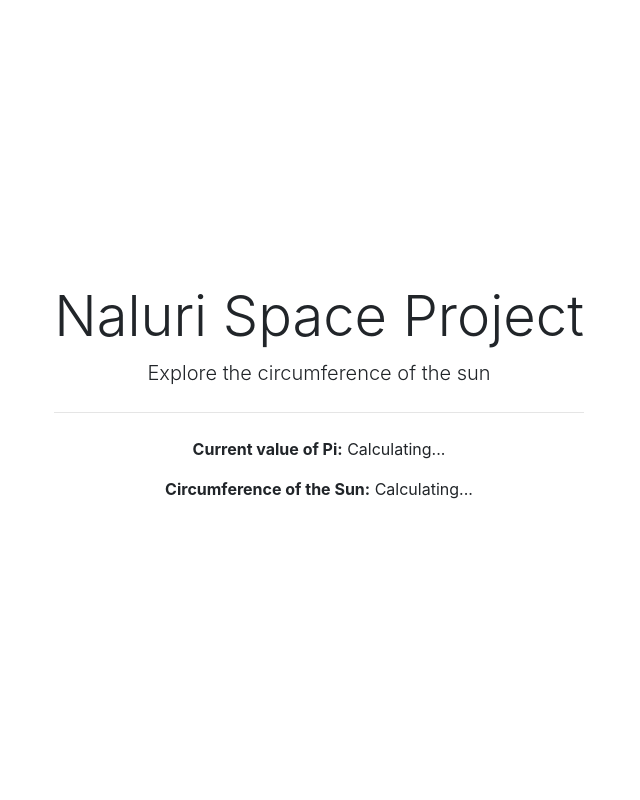
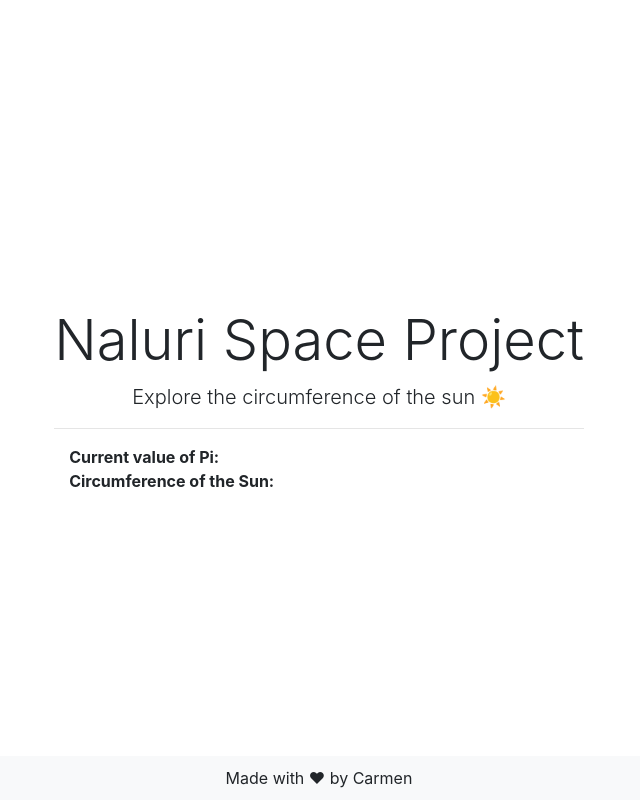
Before and after one commit to samcarmen/sun-circumference, a Django app: page / in a window 1280 px wide. Shown: the whole page, without its empty margins (321-961 px from the left). Run offline with Django 4.2, Linux system fonts and the light colour scheme; parts of the project's set-up code (start-up, migrations or seed data) failed here and were passed over; some libraries are stand-ins or nearby versions.

Commit message:
improve homepage

```diff
--- /dev/null
+++ b/pi_calculator/static/css/styles.css
@@ -0,0 +1,19 @@
+.break-word {
+    word-break: break-all;
+}
+
+footer {
+    background-color: #f8f9fa;  /* This is a light grey color */
+    padding: 10px 0;
+    position: absolute;
+    bottom: 0;
+    width: 100%;
+}
+
+body {
+    font-family: 'Raleway', sans-serif;
+}
+
+.no-wrap {
+    white-space: nowrap;
+}
--- a/pi_calculator/templates/homepage.html
+++ b/pi_calculator/templates/homepage.html
@@ -5,8 +5,10 @@
 <head>
     <meta charset="UTF-8">
     <link rel="icon" href="{% static "images/favicon.png" %}" type="image/x-icon">
+    <link rel="stylesheet" href="{% static 'css/styles.css' %}">
     <meta name="viewport" content="width=device-width, initial-scale=1.0">
     <title>Naluri Space Project</title>
+    <link href="https://fonts.googleapis.com/css2?family=Raleway:wght@400;700&display=swap" rel="stylesheet">
     <link rel="stylesheet" href="https://maxcdn.bootstrapcdn.com/bootstrap/4.5.2/css/bootstrap.min.css">
     <script src="https://ajax.googleapis.com/ajax/libs/jquery/3.5.1/jquery.min.js"></script>
     <script src="https://cdnjs.cloudflare.com/ajax/libs/popper.js/1.16.0/umd/popper.min.js"></script>
@@ -16,13 +18,26 @@
     <div class="container d-flex justify-content-center align-items-center vh-100">
         <div class="text-center">
             <h1 class="display-4">Naluri Space Project</h1>
-            <p class="lead">Explore the circumference of the sun</p>
-            <hr class="my-4">
-            <p><strong>Current value of Pi:</strong> <span id="pi-value">Calculating...</span></p>
-            <p><strong>Circumference of the Sun:</strong> <span id="circumference-value">Calculating...</span></p>
+            <p class="lead">Explore the circumference of the sun ☀️</p>
+            <hr class="my-7">
+            <div class="d-flex justify-content-between">
+                <div class="col-md-4 text-right no-wrap">
+                    <strong>Current value of Pi:</strong>
+                </div>
+                <div class="col-md-8 text-left">
+                    <span id="pi-value" class="break-word"></span>
+                </div>
+            </div>
+            <div class="d-flex justify-content-between">
+                <div class="col-md-4 text-right no-wrap">
+                    <strong>Circumference of the Sun:</strong>
+                </div>
+                <div class="col-md-8 text-left">
+                    <span id="circumference-value"></span>
+                </div>
+            </div>
         </div>
     </div>
-
     <script>
         // Poll the sun_circumference endpoint to get updated data
         function fetchData() {
@@ -41,5 +56,8 @@
         setInterval(fetchData, 2000);
         fetchData();
     </script>
+    <footer class="text-center mt-5">
+        Made with ❤ by Carmen
+    </footer>
 </body>
 </html>
```
